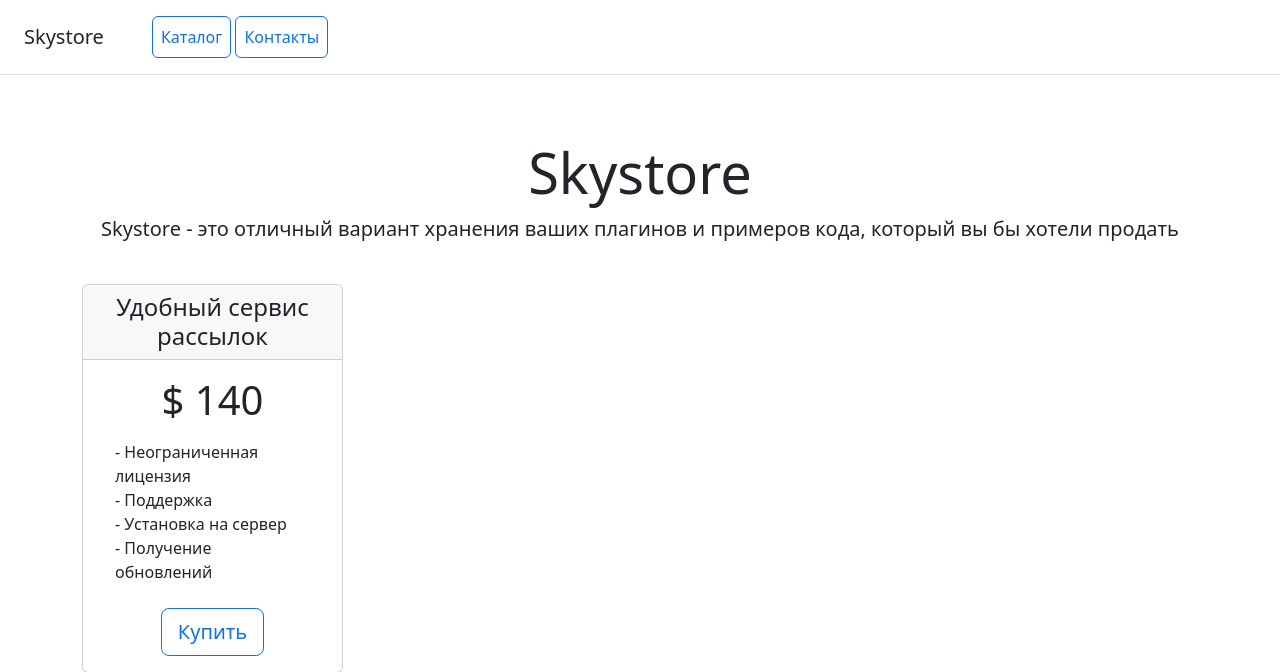
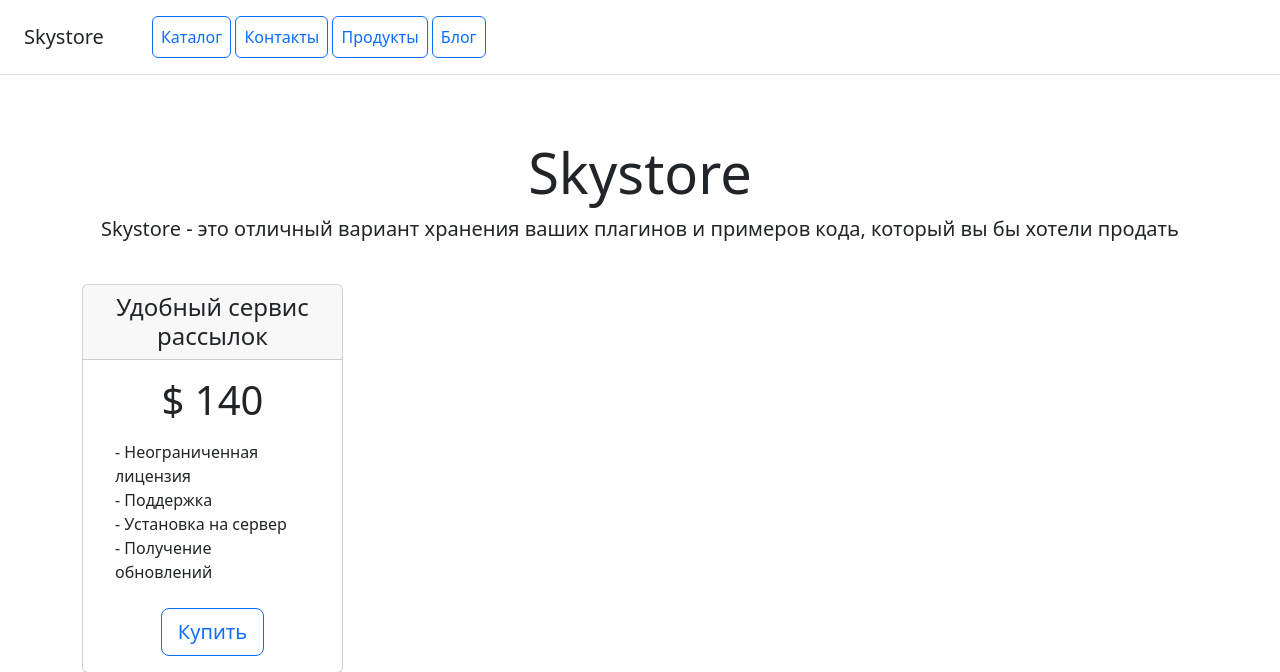
Before and after one commit to yufilchakov/home_work19.2, a Django app: template catalog/templates/home.html in a window 1280 px wide. Shown: the top 672 px of the page. Run offline with Django 5.2, Linux system fonts and the light colour scheme; the template is opened without the code that fills it, so the values that code supplies are empty.

Commit message:
home.html

```diff
--- a/catalog/templates/home.html
+++ b/catalog/templates/home.html
@@ -12,6 +12,8 @@
     <nav class="ms-5">
         <a class="p-2 btn btn-outline-primary" href="/">Каталог</a>
         <a class="p-2 btn btn-outline-primary" href="/contacts/">Контакты</a>
+        <a class="p-2 btn btn-outline-primary" href="/product/">Продукты</a>
+        <a class="p-2 btn btn-outline-primary" href="/blog/">Блог</a>
     </nav>
 </div>
 
```
